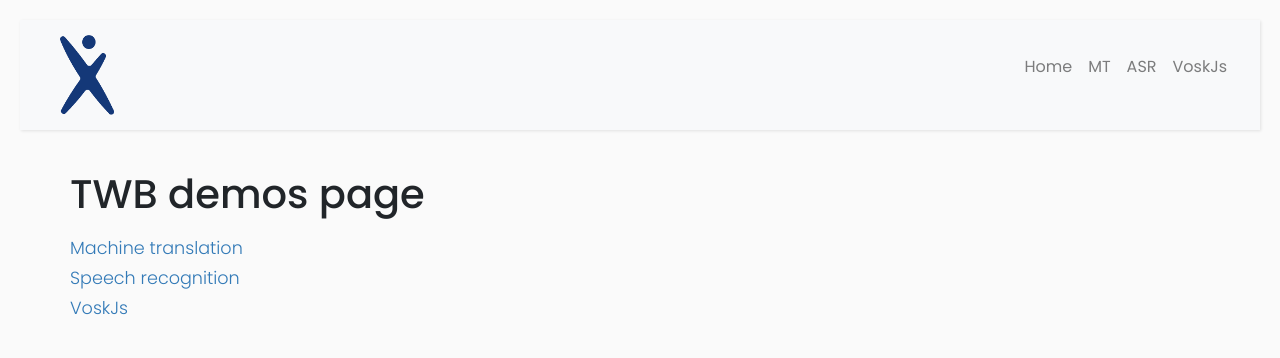
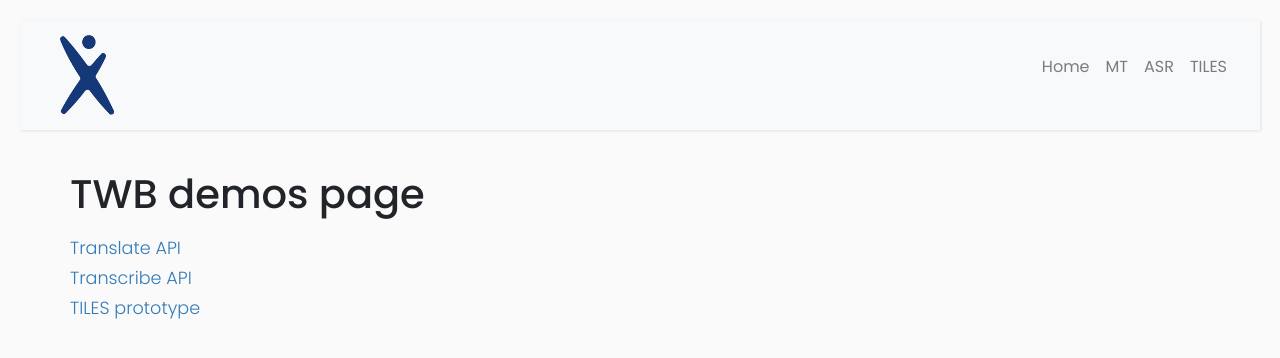
Before and after one commit to translatorswb/web-demos, a FastAPI app: page / in a window 1280 px wide. Shown: the top 358 px of the page. Run offline with FastAPI, Linux system fonts and the light colour scheme; some libraries are stand-ins or nearby versions.

Commit message:
vosk to tiles

```diff
--- a/app/pages/home.md
+++ b/app/pages/home.md
@@ -2,10 +2,10 @@
 <h1>TWB demos page</h1>
 
 <p>
-<a href="/translate">Machine translation</a>
+<a href="/translate">Translate API</a>
 <br>
-<a href="/transcribe">Speech recognition</a>
+<a href="/transcribe">Transcribe API</a>
 <br>
-<a href="/vosk">VoskJs</a>
+<a href="/tiles">TILES prototype</a>
 </p>
 </div>
--- a/app/routers/vosk.py
+++ b/app/routers/vosk.py
@@ -20,14 +20,14 @@
             "cherry tomato":["cherry", "tomato", "tomatoes"], "mint":["mint"], "jalapeno":["jalapeno", "pepper"]}
 
 
-@router.get("/vosk", response_class=HTMLResponse)
+@router.get("/tiles", response_class=HTMLResponse)
 def get_vosk(request: Request):
     result = "This app is not working yet"
 
-    return templates.TemplateResponse('vosk.html', context={'request': request, 'text': result})
+    return templates.TemplateResponse('tiles.html', context={'request': request, 'text': result})
 
 
-@router.post("/vosk/command/")
+@router.post("/tiles/command/")
 async def post_vosk(command: str = Form(...)):
     print("Command:", command)
 
--- a/static/js/voskapp.js
+++ b/static/js/voskapp.js
@@ -1,7 +1,7 @@
 
 function dostuff (formdata) {
   $.ajax({
-    url: '/vosk/command/',
+    url: '/tiles/command/',
     type: 'post',
     data: formdata,
     contentType: false,
--- a/templates/include/topnav.html
+++ b/templates/include/topnav.html
@@ -13,8 +13,8 @@
                 <li class="nav-item {{'active' if active_page == 'transcribe' }}">
                     <a class="nav-link" href="/transcribe">ASR</a>
                 </li>
-                <li class="nav-item {{'active' if active_page == 'vosk' }}">
-                    <a class="nav-link" href="/vosk">VoskJs</a>
+                <li class="nav-item {{'active' if active_page == 'tiles' }}">
+                    <a class="nav-link" href="/tiles">TILES</a>
                 </li>
             </ul>
         </div>
--- a/templates/vosk.html
+++ b/templates/tiles.html
@@ -1,5 +1,5 @@
 {% extends "base.html" %}
-{% set active_page = "vosk" %}
+{% set active_page = "tiles" %}
 
 {% block title %}Transcribe{% endblock %}
 
@@ -8,7 +8,7 @@
 {% endblock %}
 
 {% block page_content %}
-<h1>👩🏽‍🌾Gardening bot</h1>
+<h1>TILES 👩🏽‍🌾 Gardening bot</h1>
 <br>
 I can guide you to videos about gardening.
 <br>
@@ -31,7 +31,7 @@
 </style>
 <vosk-recognizer model-url="model-en-small.tar.gz" oneshot></vosk-recognizer>
 
-<!-- <button onclick="playVideo();return false;">Click me</button> -->
+<button onclick="stopVideo();return false;">Click me</button>
 <div id="video" style="position: fixed;left:50%; transform: translate(-50%, 0%);"></div>
 
 
```
